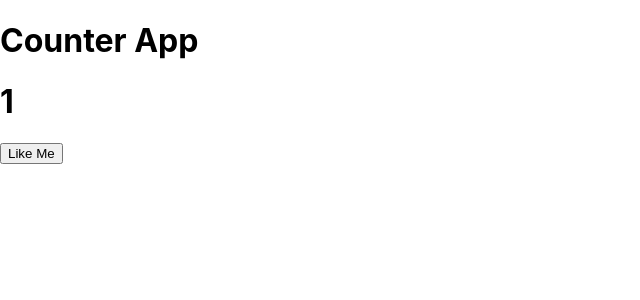
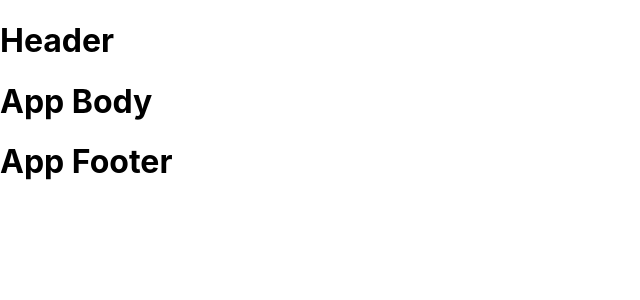
Before and after one commit to RishivYadav/third-react-app, a React (Create React App) app: page / in a window 1280 px wide. Shown: the top 300 px of the page, without its empty margins (0-640 px from the left). Built offline with nearby package versions, Linux system fonts and the light colour scheme.

Commit message:
mutli func

```diff
--- a/src/App.js
+++ b/src/App.js
@@ -1,34 +1,37 @@
-import { useState } from "react";
-
+// User Defined Tag: <App />
 function App() {
   return (
     <>
-      <h1>Counter App</h1>
-      <CounterApp />
+      <AppHeader />
+      <AppBody />
+      <AppFooter />
     </>
   );
 }
 
-// UserDefineTag
-function CounterApp() {
-  // Data Member :: stateless/ stateful
-  // let counter = 1; // stateless
-  let [counter, setCounter] = useState(1); // to create stateful variable + this will help to perform dom operation.
-
-  // Member Function
-  let likeMeAction = () => {
-    counter = counter + 1;
-    console.log("I m button click", counter);
-
-    // Asking REACT TO PERFOMR DOM OEPRATION
-    // Calling setCounter => DOM Operation
-    setCounter(counter);
-  };
-
+// User Defined Tag: <AppHeader />
+function AppHeader() {
   return (
     <>
-      <h1>{counter}</h1>
-      <input type="button" value="Like Me" onClick={likeMeAction} />
+      <h1>Header</h1>
+    </>
+  );
+}
+
+// User Defined Tag: <AppBody />
+function AppBody() {
+  return (
+    <>
+      <h1>App Body</h1>
+    </>
+  );
+}
+
+// User Defined Tag: <AppFooter />
+function AppFooter() {
+  return (
+    <>
+      <h1>App Footer</h1>
     </>
   );
 }
```
Also changed, not shown: src/pages/AppBody.js (deleted, +0 -24 lines), src/pages/AppFooter.js (deleted, +0 -13 lines), src/pages/AppHeader.js (deleted, +0 -12 lines).
